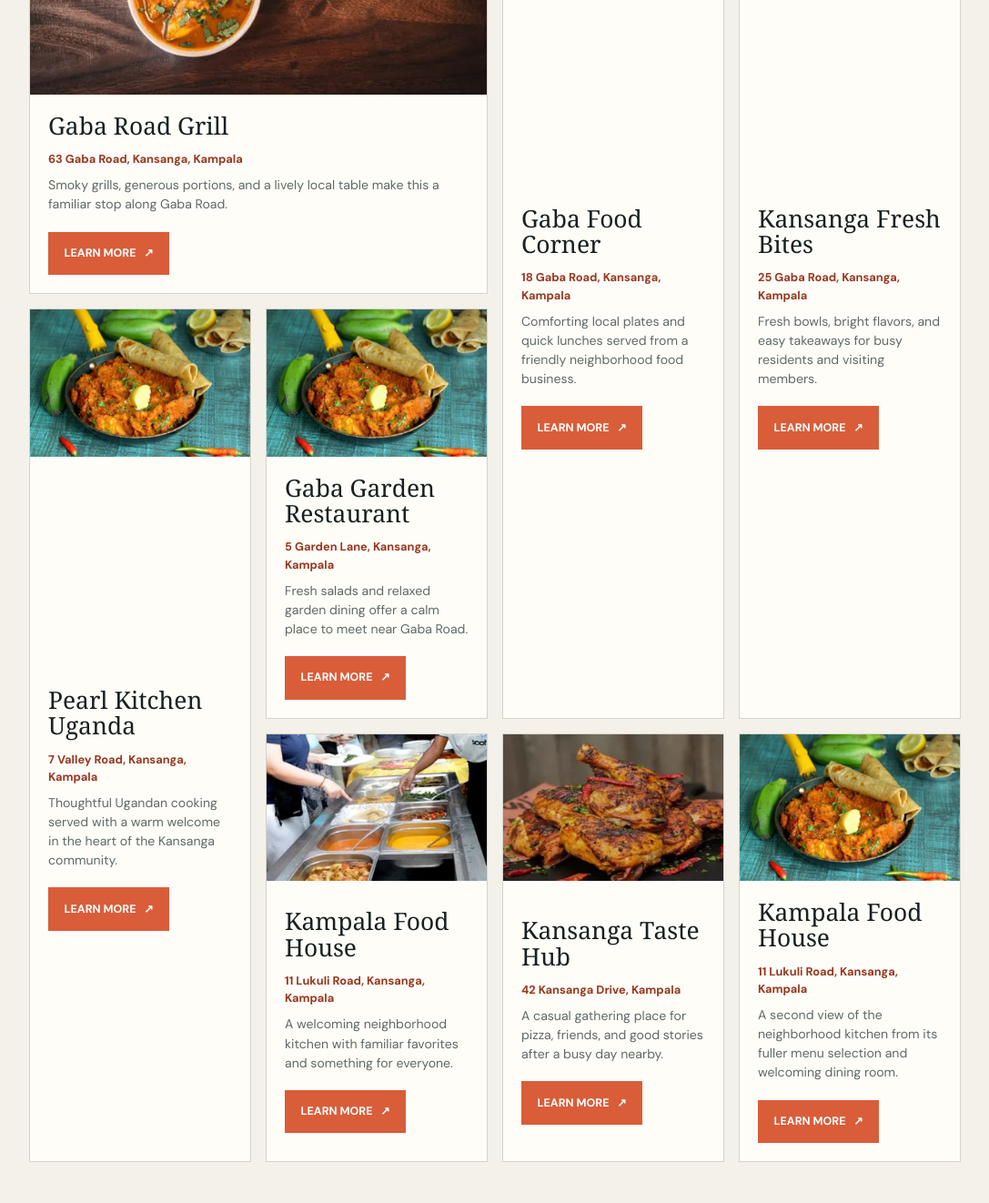
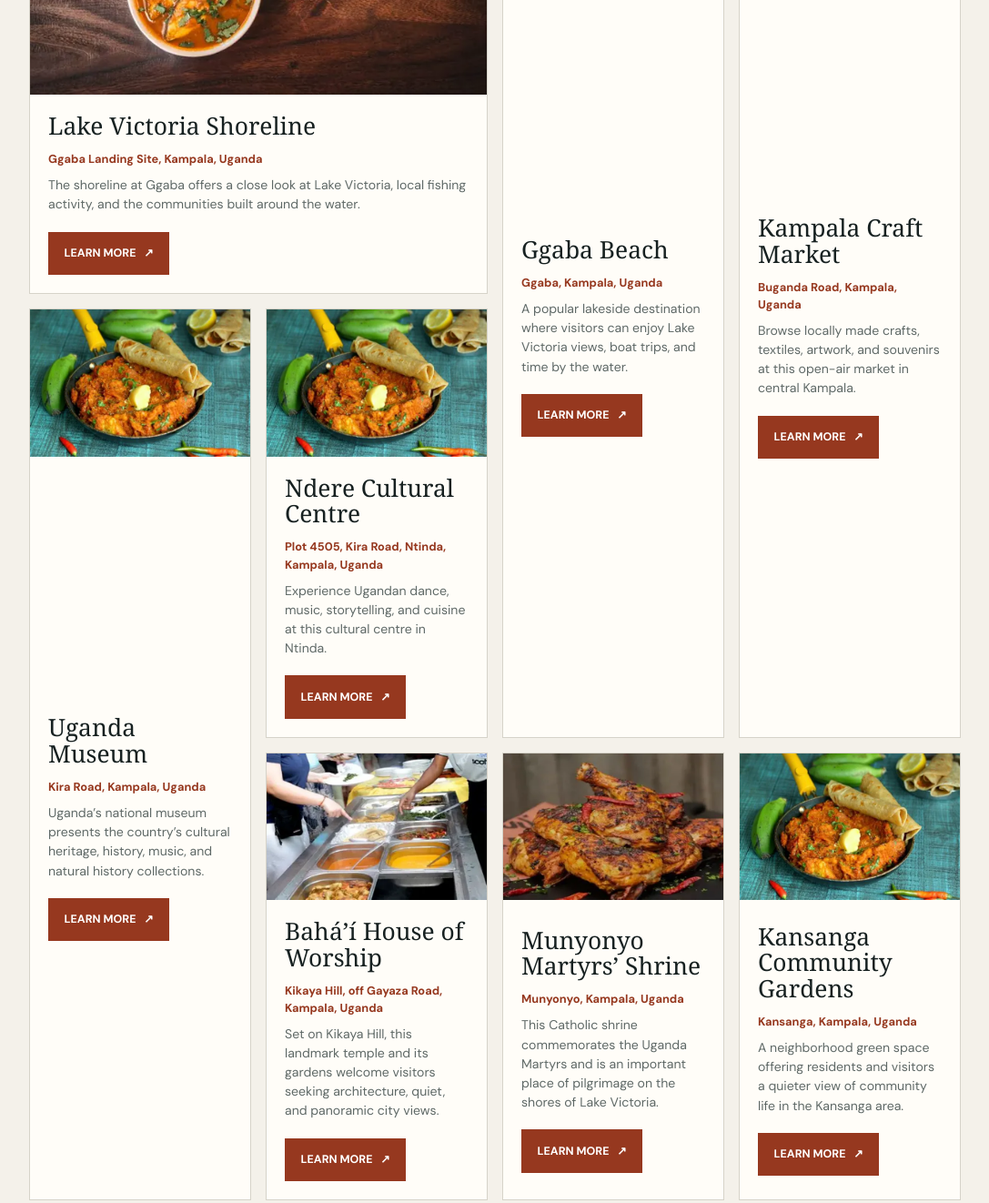
Before and after one commit to lukedira02-boop/wdd231, a plain HTML site: page chamber/discover.html in a window 1280 px wide. Shown: the part 1000-2322 px from the top of the page at 91% size, without its empty margins (96-1183 px from the left). Drawn offline with Linux system fonts and the light colour scheme.

Commit message:
Complete chamber discover page

```diff
--- a/chamber/data/discover.mjs
+++ b/chamber/data/discover.mjs
@@ -1,50 +1,50 @@
 export const places = [
   {
-    name: 'Gaba Road Grill',
-    address: '63 Gaba Road, Kansanga, Kampala',
-    description: 'Smoky grills, generous portions, and a lively local table make this a familiar stop along Gaba Road.',
+    name: 'Lake Victoria Shoreline',
+    address: 'Ggaba Landing Site, Kampala, Uganda',
+    description: 'The shoreline at Ggaba offers a close look at Lake Victoria, local fishing activity, and the communities built around the water.',
     image: 'lake-victoria-shoreline.webp'
   },
   {
-    name: 'Gaba Food Corner',
-    address: '18 Gaba Road, Kansanga, Kampala',
-    description: 'Comforting local plates and quick lunches served from a friendly neighborhood food business.',
+    name: 'Ggaba Beach',
+    address: 'Ggaba, Kampala, Uganda',
+    description: 'A popular lakeside destination where visitors can enjoy Lake Victoria views, boat trips, and time by the water.',
     image: 'ggaba-beach.webp'
   },
   {
-    name: 'Kansanga Fresh Bites',
-    address: '25 Gaba Road, Kansanga, Kampala',
-    description: 'Fresh bowls, bright flavors, and easy takeaways for busy residents and visiting members.',
+    name: 'Kampala Craft Market',
+    address: 'Buganda Road, Kampala, Uganda',
+    description: 'Browse locally made crafts, textiles, artwork, and souvenirs at this open-air market in central Kampala.',
     image: 'kampala-craft-market.webp'
   },
   {
-    name: 'Pearl Kitchen Uganda',
-    address: '7 Valley Road, Kansanga, Kampala',
-    description: 'Thoughtful Ugandan cooking served with a warm welcome in the heart of the Kansanga community.',
+    name: 'Uganda Museum',
+    address: 'Kira Road, Kampala, Uganda',
+    description: 'Uganda’s national museum presents the country’s cultural heritage, history, music, and natural history collections.',
     image: 'uganda-museum.webp'
   },
   {
-    name: 'Gaba Garden Restaurant',
-    address: '5 Garden Lane, Kansanga, Kampala',
-    description: 'Fresh salads and relaxed garden dining offer a calm place to meet near Gaba Road.',
+    name: 'Ndere Cultural Centre',
+    address: 'Plot 4505, Kira Road, Ntinda, Kampala, Uganda',
+    description: 'Experience Ugandan dance, music, storytelling, and cuisine at this cultural centre in Ntinda.',
     image: 'ndere-cultural-centre.webp'
   },
   {
-    name: 'Kampala Food House',
-    address: '11 Lukuli Road, Kansanga, Kampala',
-    description: 'A welcoming neighborhood kitchen with familiar favorites and something for everyone.',
+    name: 'Bahá’í House of Worship',
+    address: 'Kikaya Hill, off Gayaza Road, Kampala, Uganda',
+    description: 'Set on Kikaya Hill, this landmark temple and its gardens welcome visitors seeking architecture, quiet, and panoramic city views.',
     image: 'bahai-temple.webp'
   },
   {
-    name: 'Kansanga Taste Hub',
-    address: '42 Kansanga Drive, Kampala',
-    description: 'A casual gathering place for pizza, friends, and good stories after a busy day nearby.',
+    name: 'Munyonyo Martyrs’ Shrine',
+    address: 'Munyonyo, Kampala, Uganda',
+    description: 'This Catholic shrine commemorates the Uganda Martyrs and is an important place of pilgrimage on the shores of Lake Victoria.',
     image: 'munyonyo-shrine.webp'
   },
   {
-    name: 'Kampala Food House',
-    address: '11 Lukuli Road, Kansanga, Kampala',
-    description: 'A second view of the neighborhood kitchen from its fuller menu selection and welcoming dining room.',
+    name: 'Kansanga Community Gardens',
+    address: 'Kansanga, Kampala, Uganda',
+    description: 'A neighborhood green space offering residents and visitors a quieter view of community life in the Kansanga area.',
     image: 'kansanga-community-gardens.webp'
   }
 ];
--- a/chamber/scripts/discover.mjs
+++ b/chamber/scripts/discover.mjs
@@ -20,7 +20,7 @@ function getVisitMessage() {
 
 function placeCard(place, index) {
   return `<article class="discover-card card-${index + 1}">
-    <figure><img src="images/${place.image}" alt="${place.name}" width="300" height="200" loading="${index < 2 ? 'eager' : 'lazy'}"></figure>
+    <figure><img src="images/${place.image}" alt="${place.name}" width="300" height="200" loading="${index === 0 ? 'eager' : 'lazy'}"></figure>
     <div class="discover-card-content">
       <h2>${place.name}</h2>
       <address>${place.address}</address>
--- a/chamber/styles/discover.css
+++ b/chamber/styles/discover.css
@@ -12,7 +12,7 @@
 .discover-card h2 { font-size: 1.65rem; }
 .discover-card address { color: var(--accent-dark); font-size: .8rem; font-style: normal; font-weight: 700; margin: .8rem 0 .55rem; }
 .discover-card p { color: var(--muted); font-size: .88rem; margin: 0; }
-.discover-button { border: 0; cursor: pointer; margin-top: 1.2rem; }
+.discover-button { background: var(--accent-dark); border: 0; cursor: pointer; margin-top: 1.2rem; }
 @media (min-width: 320px) and (max-width: 640px) {
   .discover-cards { grid-template-areas: 'one' 'two' 'three' 'four' 'five' 'six' 'seven' 'eight'; }
   .card-1 { grid-area: one; }
```
